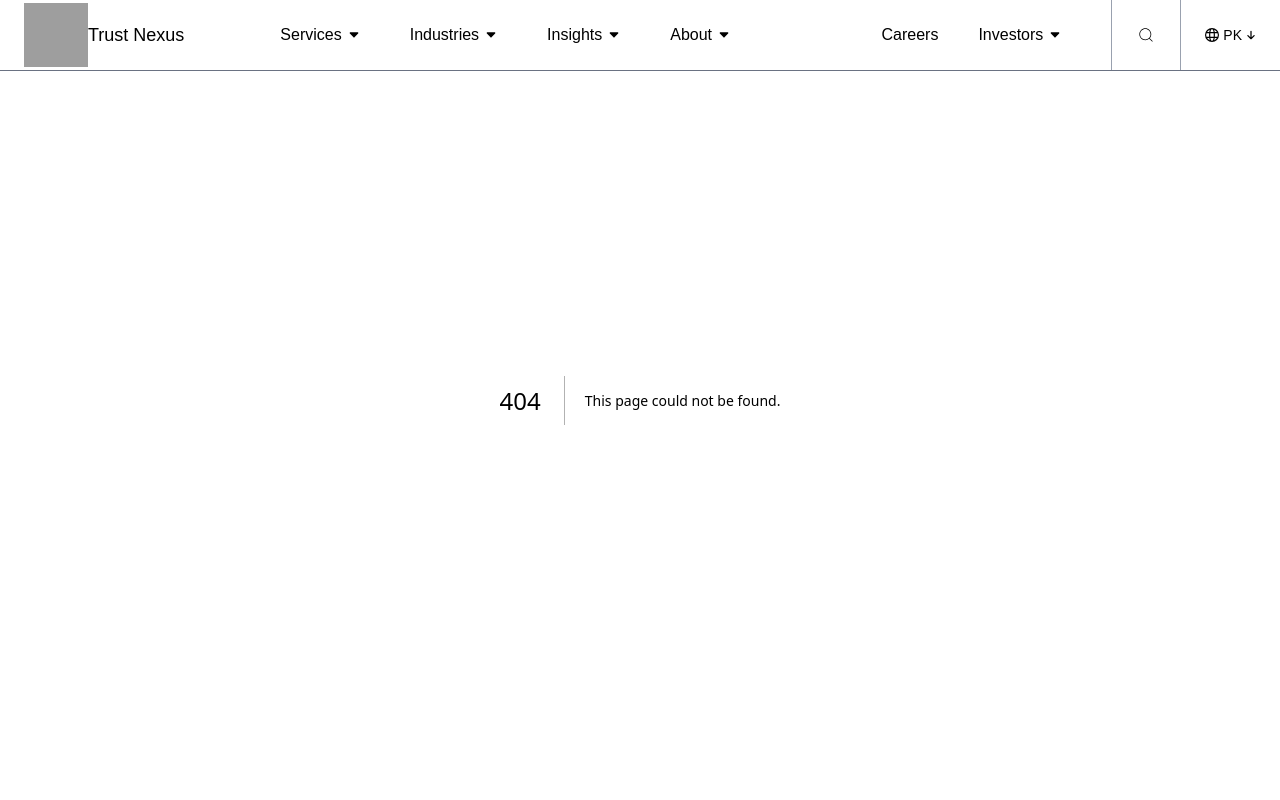
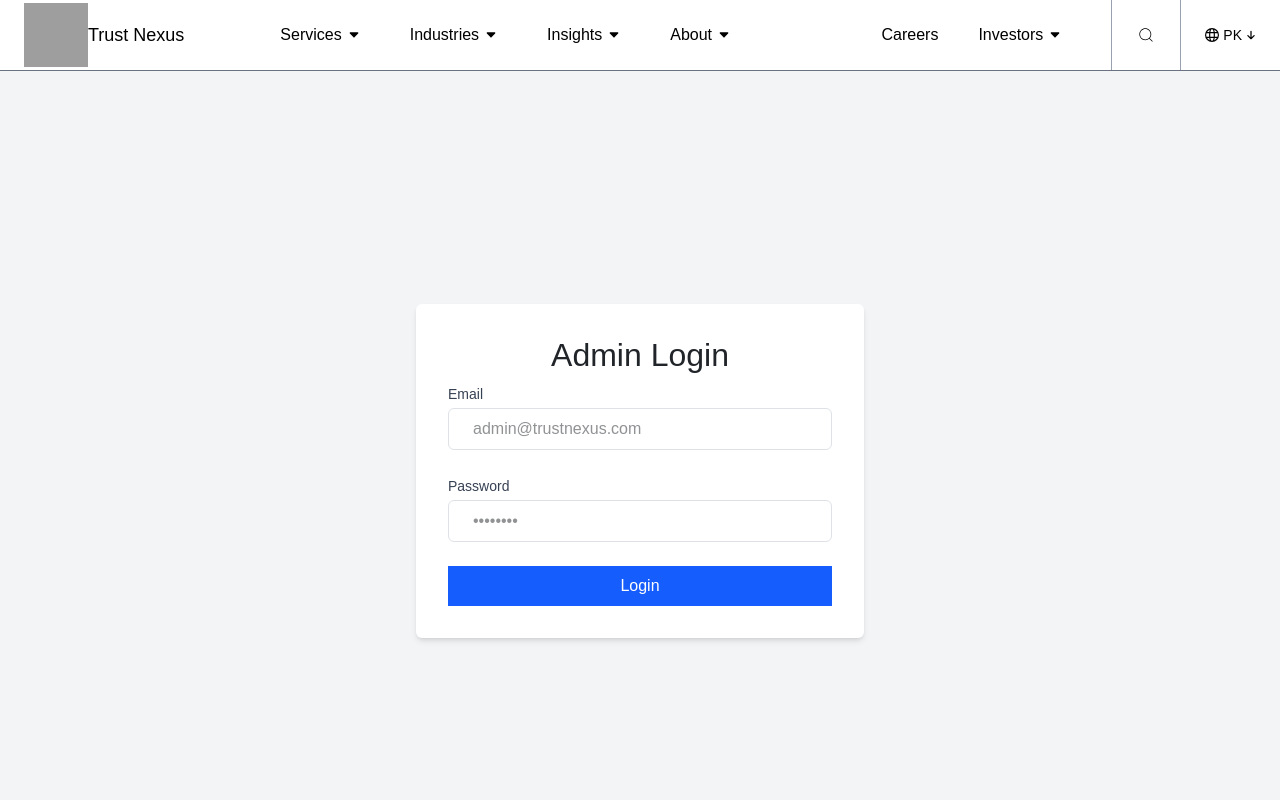
Before and after one commit to trustnexus/webapp, a Next.js app: page /admin/login in a window 1280 px wide. Before the commit this address had no page. Shown: the top 800 px of the page. Built offline with nearby package versions, Linux system fonts and the light colour scheme; grey boxes are pictures that could not be loaded; a web font is replaced by a local one.

Commit message:
admin route added

```diff
--- /dev/null
+++ b/app/ClientLayout.tsx
@@ -0,0 +1,20 @@
+// app/ClientLayout.tsx
+"use client";
+
+import { usePathname } from "next/navigation";
+import Navbar from "@/components/Navbar";
+import Footer from "@/components/Footer";
+import { ReactNode } from "react";
+
+export default function ClientLayout({ children }: { children: ReactNode }) {
+  const pathname = usePathname();
+//   const isAdminRoute = pathname.startsWith('/admin/panel/');
+// console.log(isAdminRoute)
+  return (
+    <>
+      { <Navbar />}
+      {children}
+      {<Footer />}
+    </>
+  );
+}
--- /dev/null
+++ b/app/admin/login/layout.tsx
@@ -0,0 +1,8 @@
+
+export default function AdminLoginLayout({
+  children,
+}: {
+  children: React.ReactNode;
+}) {
+  return <>{children}</>; // plain layout
+}
--- /dev/null
+++ b/app/admin/login/page.tsx
@@ -0,0 +1,93 @@
+'use client';
+
+import { useForm } from 'react-hook-form';
+import { useRouter } from 'next/navigation';
+import { useState } from 'react';
+
+type LoginFormInputs = {
+  email: string;
+  password: string;
+};
+
+export default function AdminLogin() {
+  const {
+    register,
+    handleSubmit,
+    formState: { errors, isSubmitting },
+  } = useForm<LoginFormInputs>();
+  const router = useRouter();
+  const [errorMessage, setErrorMessage] = useState('');
+
+  const onSubmit = async (data: LoginFormInputs) => {
+    router.push('/admin-panel/dashboard')
+    // try {
+    //   const res = await fetch('/api/login', {
+    //     method: 'POST',
+    //     headers: { 'Content-Type': 'application/json' },
+    //     credentials: 'include',
+    //     body: JSON.stringify(data),
+    //   });
+
+    //   if (res.ok) {
+    //     // If login success, redirect to admin dashboard
+    //     router.push('/admin-panel');
+    //   } else {
+    //     const result = await res.json();
+    //     setErrorMessage(result.message || 'Login failed');
+    //   }
+    // } catch (error) {
+    //   setErrorMessage('Something went wrong. Please try again.');
+    // }
+  };
+
+  return (
+    <div className="flex items-center justify-center min-h-screen bg-gray-100">
+      <form
+        onSubmit={handleSubmit(onSubmit)}
+        className="bg-white p-8 rounded shadow-md w-full max-w-md"
+      >
+        <h2 className="text-2xl font-bold mb-6 text-center text-gray-800">Admin Login</h2>
+
+        {errorMessage && (
+          <div className="bg-red-100 text-red-600 px-4 py-2 mb-4 rounded">
+            {errorMessage}
+          </div>
+        )}
+
+        <div className="mb-4">
+          <label className="block text-sm font-medium text-gray-700 mb-1">Email</label>
+          <input
+            {...register('email', { required: 'Email is required' })}
+            type="email"
+            className="w-full px-4 py-2 border rounded-md focus:outline-none focus:ring-2 focus:ring-blue-500"
+            placeholder="admin@trustnexus.com"
+          />
+          {errors.email && (
+            <p className="text-red-500 text-sm mt-1">{errors.email.message}</p>
+          )}
+        </div>
+
+        <div className="mb-6">
+          <label className="block text-sm font-medium text-gray-700 mb-1">Password</label>
+          <input
+            {...register('password', { required: 'Password is required' })}
+            type="password"
+            className="w-full px-4 py-2 border rounded-md focus:outline-none focus:ring-2 focus:ring-blue-500"
+            placeholder="••••••••"
+          />
+          {errors.password && (
+            <p className="text-red-500 text-sm mt-1">{errors.password.message}</p>
+          )}
+        </div>
+
+        <button
+          type="submit"
+          disabled={isSubmitting}
+          className="w-full bg-blue-600 text-white py-2 rounded-md hover:bg-blue-700 transition disabled:opacity-50"
+        >
+          {isSubmitting ? 'Logging in...' : 'Login'}
+        </button>
+      </form>
+    </div>
+  );
+}
--- /dev/null
+++ b/app/admin/panel/dashboard/page.tsx
@@ -0,0 +1,8 @@
+// app/admin-panel/dashboard/page.tsx
+export const metadata = {
+  title: 'Admin Login | Trust Nexus',
+};
+
+export default function DashboardPage() {
+  return <h1 className="text-2xl font-bold">Admin Dashboard</h1>
+}
--- /dev/null
+++ b/app/admin/panel/layout.tsx
@@ -0,0 +1,34 @@
+// app/admin-panel/layout.tsx
+
+import { Metadata } from "next";
+import Link from "next/link";
+
+export const metadata: Metadata = {
+  title: "Admin Dashboard",
+  description: "Admin panel layout",
+};
+
+export default function AdminLayout({
+  children,
+}: {
+  children: React.ReactNode;
+}) {
+  return (
+
+    <div className="flex h-screen">
+      {/* Sidebar */}
+      <aside className="w-64 bg-gray-900 text-white pt-10 px-3">
+        <h4 className="text-md font-bold mb-6">Admin Dashboard</h4>
+        <ul className="space-y-3">
+          <li><Link href="/admin-panel/services">Services</Link></li>
+          <li><Link href="/admin-panel/careers">Careers</Link></li>
+          <li><Link href="/admin-panel/insights">Insights</Link></li>
+        </ul>
+      </aside>
+
+      {/* Main content */}
+      <main className="flex-1 p-6 bg-gray-100 overflow-y-auto">{children}</main>
+    </div>
+
+  );
+}
--- /dev/null
+++ b/app/admin/panel/services/page.tsx
@@ -0,0 +1,4 @@
+// app/admin-panel/services/page.tsx
+export default function AdminServicesPage() {
+  return <h1 className="text-2xl font-bold">Manage Services</h1>;
+}
--- a/app/layout.tsx
+++ b/app/layout.tsx
@@ -2,9 +2,8 @@ import type { Metadata } from "next";
 import { Geist, Geist_Mono } from "next/font/google";
 import "bootstrap/dist/css/bootstrap.min.css";
 import "./globals.css";
-import Navbar from "@/components/Navbar";
-import Footer from "@/components/Footer";
 
+import ClientLayout from "./ClientLayout";
 // const geistSans = Geist({
 //   variable: "--font-geist-sans",
 //   subsets: ["latin"],
@@ -18,6 +17,9 @@ import Footer from "@/components/Footer";
 export const metadata: Metadata = {
   title: "Trust Nexus",
   description: "Generated by create next app",
+  icons:{
+    icon:'/web-logo.png'
+  }
 };
 
 export default function RootLayout({
@@ -27,18 +29,11 @@ export default function RootLayout({
 }>) {
   return (
     <html lang="en">
-      <head>
-        <link
-          rel="icon"
-          href="./web-logo.png"
-        />
-      </head>
-      <body
-        className={` antialiased`}
-      >
-        <Navbar/>
+
+      <body className={`antialiased`}>
+       <ClientLayout>
         {children}
-        <Footer/>
+       </ClientLayout>
       </body>
     </html>
   );
--- a/components/Navbar.tsx
+++ b/components/Navbar.tsx
@@ -45,7 +45,7 @@ const Navbar = () => {
     <>
       <div
         onClick={() => handleClickOutside}
-        className="border-b hover:bg-gray-700 hover:transition-all hover:duration-200 ease-in-out fixed top-0 w-full z-50 text-black border-gray-500  bg-white"
+        className="border-b hover:bg-gray-700 hover:transition-all hover:duration-200 ease-in-out sticky top-0 w-full z-50 text-black border-gray-500  bg-white"
       >
         <div className="max-w-[1390px] mx-auto w-full h-[70px] px-4 md:px-10 flex items-center justify-between">
           {/* Left Section */}
--- a/package.json
+++ b/package.json
@@ -18,6 +18,7 @@
     "react-countup": "^6.5.3",
     "react-dom": "^19.1.0",
     "react-google-recaptcha": "^3.1.0",
+    "react-hook-form": "^7.60.0",
     "react-icons": "^5.5.0",
     "react-transition-group": "^4.4.5",
     "swiper": "^11.2.10",
```
Also changed, not shown: app/admin/panel/career/page.tsx (renamed from app/admin-panel/page.tsx), 1 other file (tests, documents, lock files or other folders).
